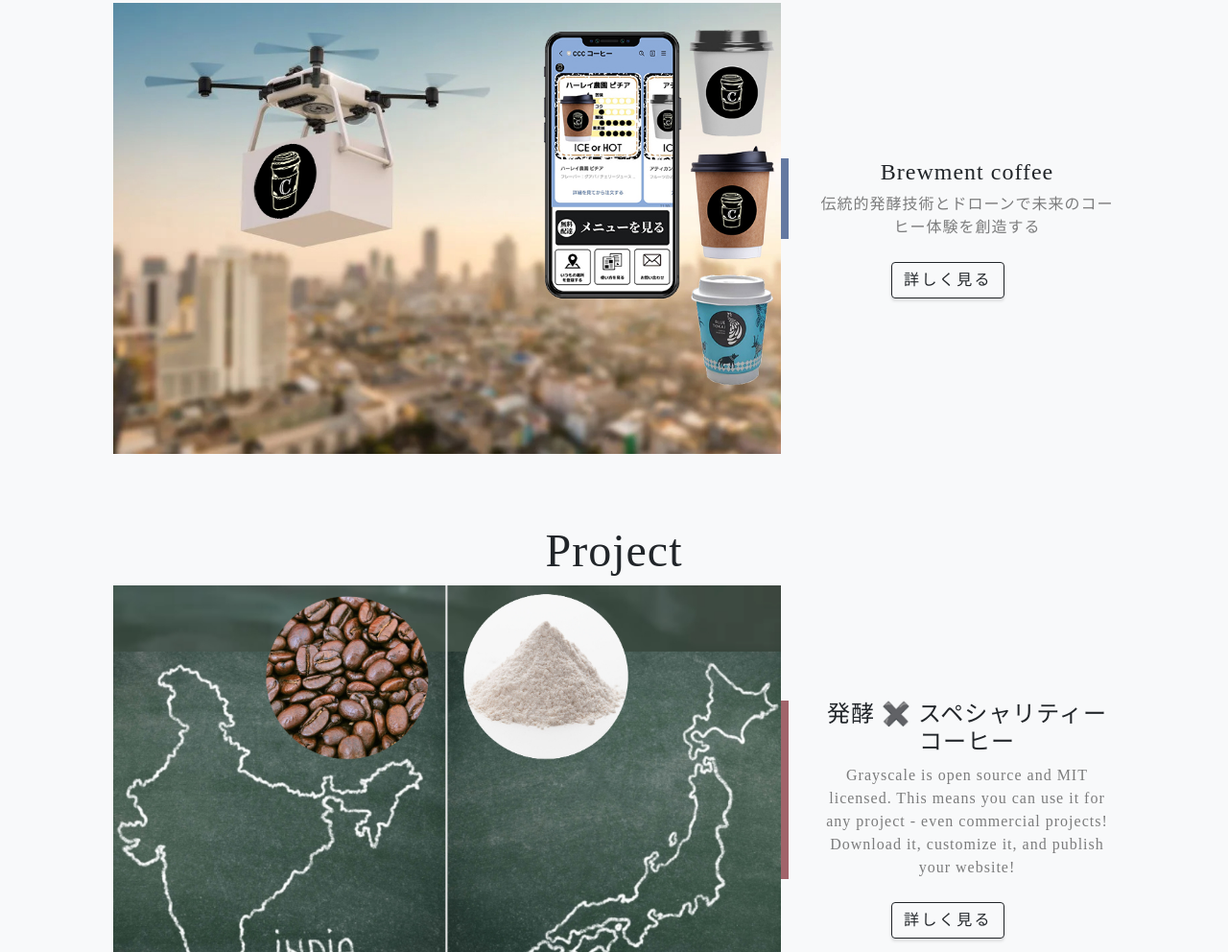
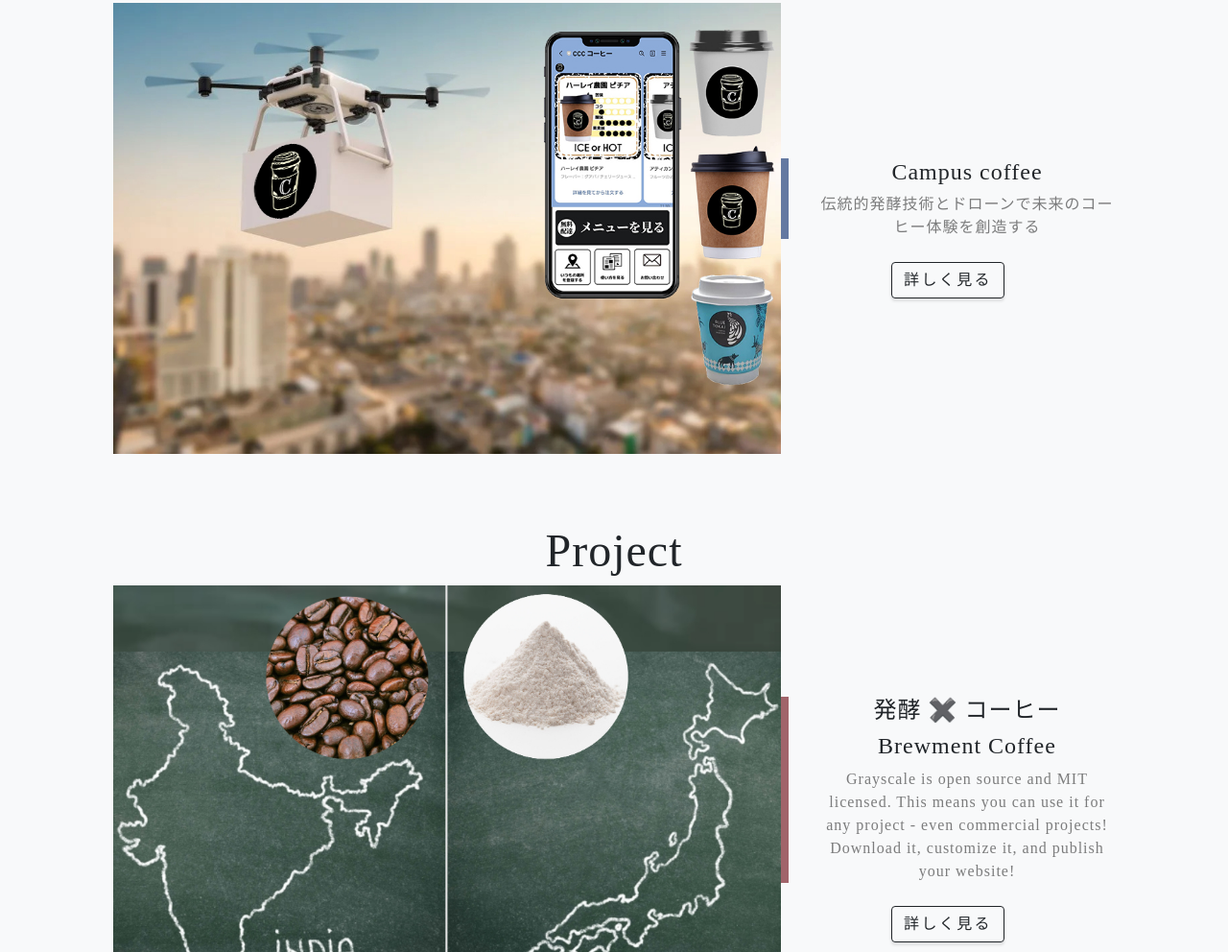
Before and after one commit to mitsuyukiH/ferment_base, a plain HTML site: page index.html in a window 1280 px wide. Shown: the part 2352-3344 px from the top of the page at 96% size. Drawn offline with nearby package versions, Linux system fonts and the light colour scheme; files whose address does not match are found by name; a web font is replaced by a local one.

Commit message:
Update index.html

```diff
--- a/index.html
+++ b/index.html
@@ -181,7 +181,7 @@
                     <div class="col-xl-8 col-lg-7"><img class="img-fluid mb-3 mb-lg-0" src="drone-new.jpg" alt="..." /></div>
                     <div class="col-xl-4 col-lg-5">
                         <div class="featured-text2 text-center text-lg-left" style="font-family: 'Yuji Syuku', serif;">
-                            <h4>Brewment coffee</h4>
+                            <h4>Campus coffee</h4>
                             <p class="text-black-50 mb-0 text-left">伝統的発酵技術とドローンで未来のコーヒー体験を創造する</p>
                         </div>
                         <div class="text-center">
@@ -199,7 +199,8 @@
                     <div class="col-xl-8 col-lg-7"><img class="img-fluid mb-3 mb-lg-0" src="coffeekoji.jpg" alt="..." /></div>
                     <div class="col-xl-4 col-lg-5">
                         <div class="featured-text3 text-center text-lg-left" style="font-family: 'Yuji Syuku', serif;">
-                            <h4>発酵 ✖️ スペシャリティーコーヒー</h4>
+                            <h4>発酵 ✖️ コーヒー</h4>
+                            <h4>Brewment Coffee</h4>
                             <p class="text-black-50 mb-0">Grayscale is open source and MIT licensed. This means you can use it for any project - even commercial projects! Download it, customize it, and publish your website!</p>
                         </div>
                         <div class="text-center">
```
